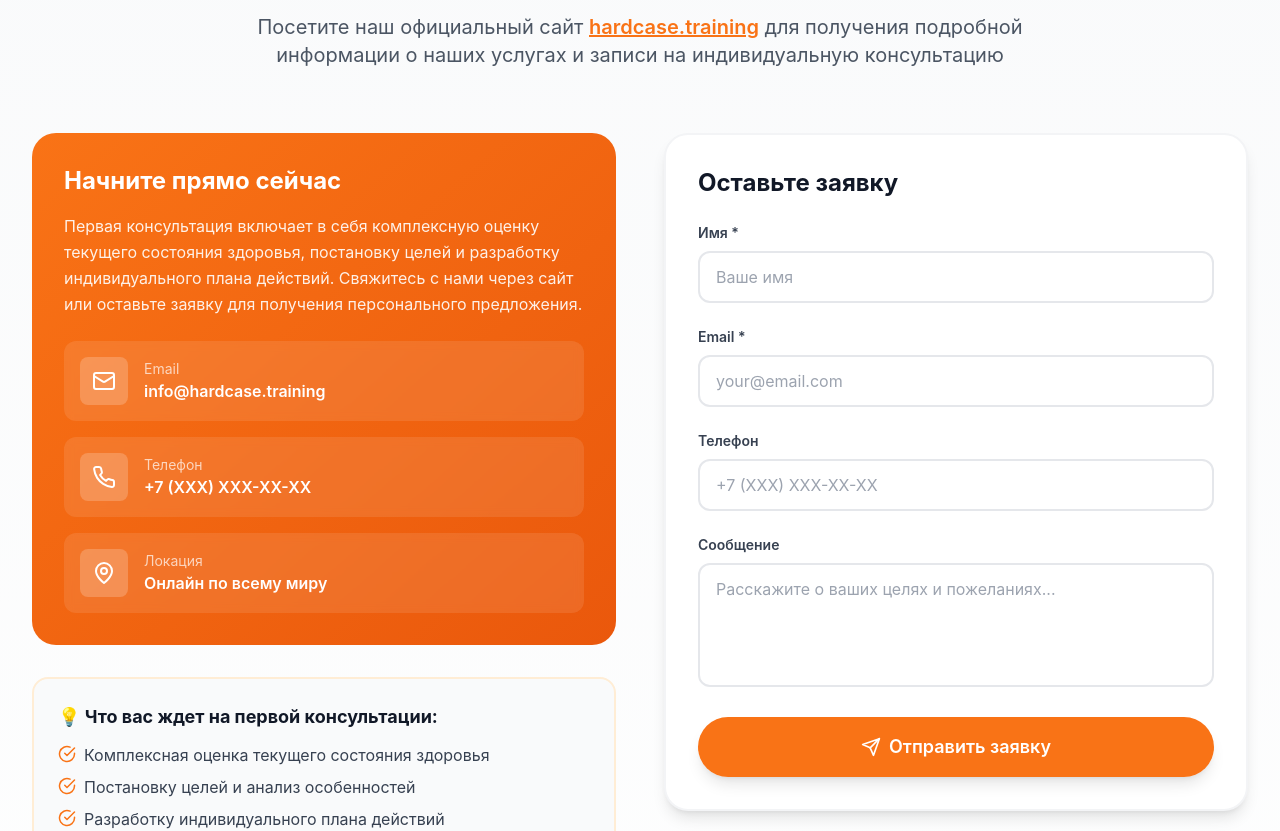
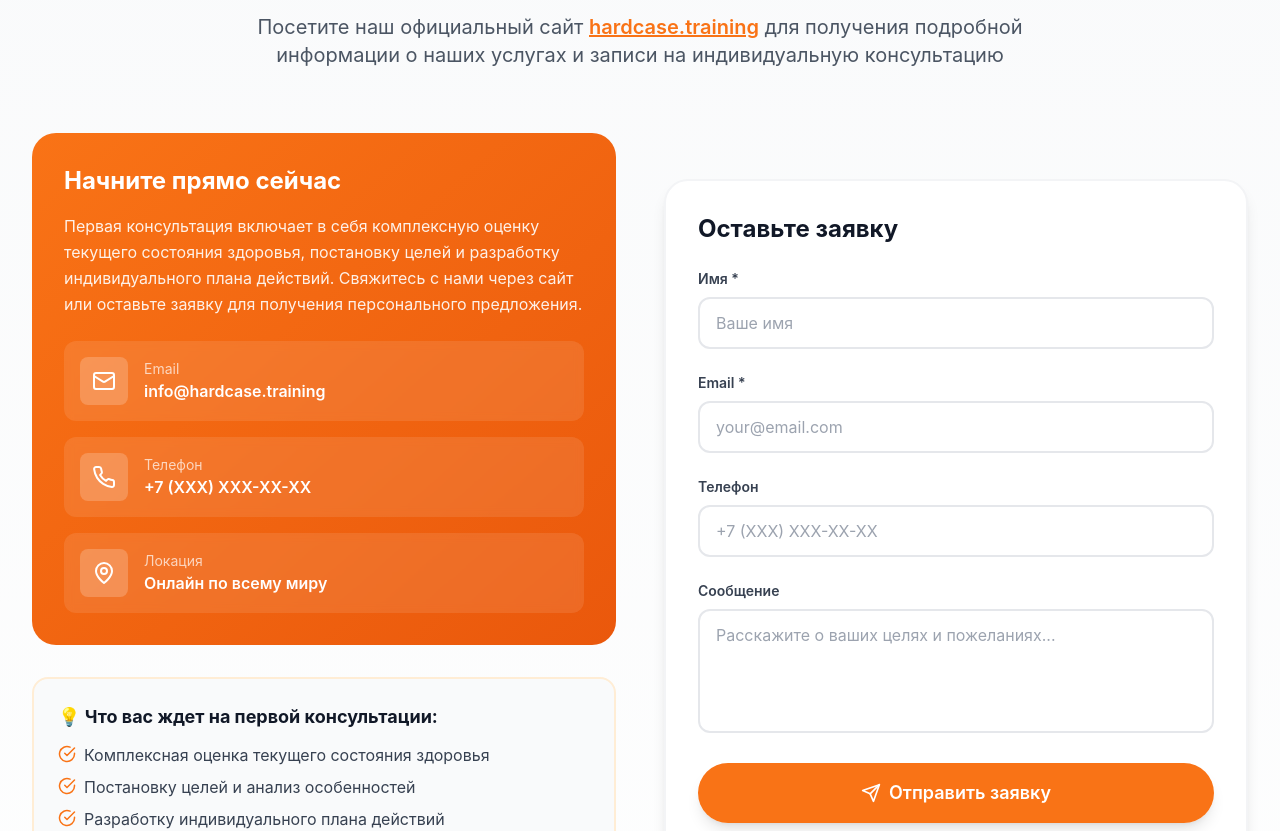
Before and after one commit to coldreb00t/hardcase-website, a Next.js app: page / in a window 1280 px wide. Shown: the part 8140-8971 px from the top of the page. Built offline with nearby package versions, Linux system fonts and the light colour scheme.

Commit message:
Align form and consultation info boxes at bottom

```diff
--- a/components/ContactSection.tsx
+++ b/components/ContactSection.tsx
@@ -57,14 +57,14 @@
           </p>
         </motion.div>
 
-        <div className="grid lg:grid-cols-2 gap-12 mb-16">
+        <div className="grid lg:grid-cols-2 gap-12 mb-16 lg:items-end">
           {/* Contact Info */}
           <motion.div
             initial={{ opacity: 0, x: -50 }}
             whileInView={{ opacity: 1, x: 0 }}
             viewport={{ once: true }}
             transition={{ duration: 0.6 }}
-            className="space-y-8"
+            className="flex flex-col space-y-8"
           >
             <div className="bg-gradient-to-br from-primary-500 to-orange-600 p-8 rounded-3xl text-white">
               <h3 className="text-2xl font-bold mb-4">Начните прямо сейчас</h3>
```
